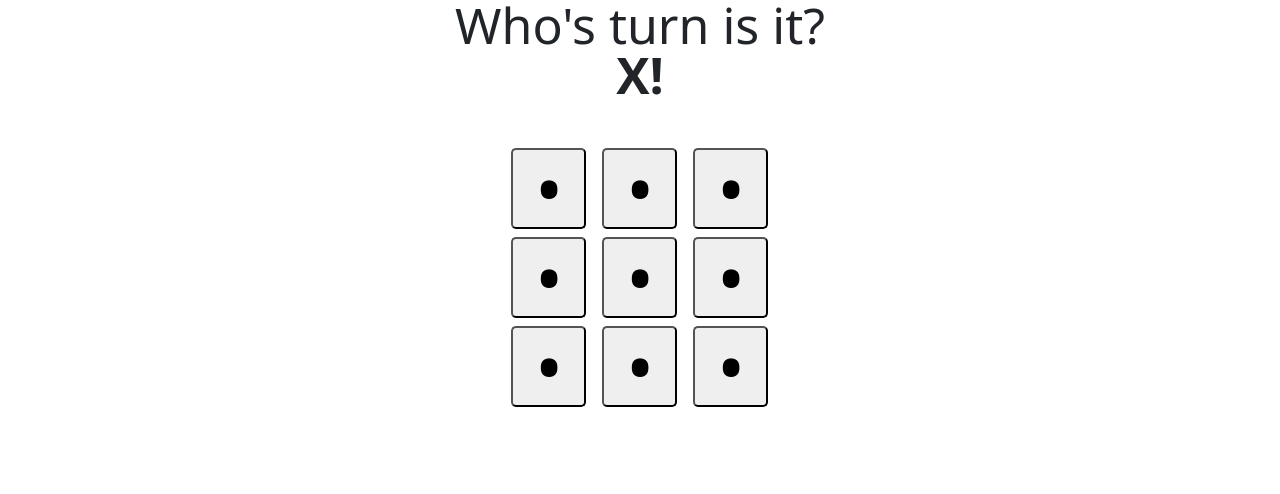
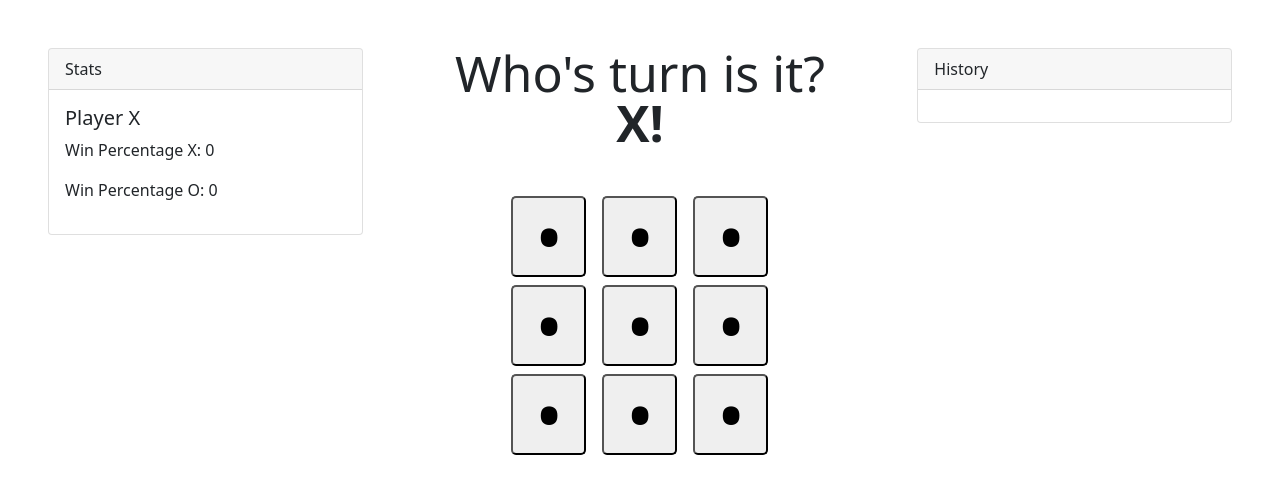
Before and after one commit to samgaard/ticatactoe, a React (Create React App) app: page / in a window 1280 px wide. Shown: the top 494 px of the page. Built offline with nearby package versions, Linux system fonts and the light colour scheme.

Commit message:
history and stats

```diff
--- a/src/App.js
+++ b/src/App.js
@@ -1,4 +1,4 @@
-import { React, useState } from 'react';
+import { useState } from 'react';
 
 import './App.css';
 
@@ -154,7 +154,8 @@ const GameBoard = () => {
     }
 
     const ResetGameBoard = () => {
-        setHistory(history => [...history, moves]);
+        setHistory(history => [...history, {winner: theWinner, board: moves}]);
+
         setMoves(Object.assign({}, freshBoard));
         setActivePlayer(defaultPlayer);
         setTurnNumber(1);
@@ -162,19 +163,40 @@ const GameBoard = () => {
     };
 
     const HistoryBoard = ({board}) => {
-        let result = [];
+        let rows = [];
         for (let i = 0; i < 3; i++) {
-            result.push(Object.values(board[i]).join(' '));
+            let cells = [];
+            for (let j = 0; j < 3; j++) {
+                cells.push(board[i][j] || '•');
+            }
+            rows.push(cells);
         }
-        return <ul>
-            {result.map((n, x) => {
-                return <li key={x} style={{'listStyle': 'none'}}>{n}</li>
+
+        return <table>
+            {rows.map((row, x) => {
+                return <tr>
+                    {row.map((cell, j) => {
+                        return <td key={j} style={{'listStyle': 'none', border: '1px solid', lineHeight: '13px'}}>{cell}</td>
+                    })}
+                </tr>
             })}
-        </ul>;
+        </table>;
     };
 
-    return <div className={'row'}>
-        <div className={'col-sm-12 col-md-4 offset-md-4'}>
+    return <div className={'row mt-5'}>
+        <div className={'col-sm-12 col-md-4'}>
+            <div className="card mx-5">
+                <div className="card-header">
+                    Stats
+                </div>
+                <div className="card-body">
+                    <h5 className="card-title">Player X</h5>
+                    <p>Win Percentage X: {history.length && parseInt(history.filter(n => n.winner === 'x').length / history.length * 100, 10) + '%'}</p>
+                    <p>Win Percentage O: {history.length && parseInt(history.filter(n => n.winner === 'o').length / history.length * 100, 10) + '%'}</p>
+                </div>
+            </div>
+        </div>
+        <div className={'col-sm-12 col-md-4'}>
             <div id={"gameboard"}>
                 <div className={'text-center'}>
                     {theWinner
@@ -201,16 +223,24 @@ const GameBoard = () => {
                 </div>
             </div>
             <div className={'text-center'}>
-                {theWinner && <button onClick={ResetGameBoard}>Reset</button>}
+                {theWinner && <button className="btn btn-primary" onClick={ResetGameBoard}>Reset</button>}
             </div>
         </div>
         <div className={'col-sm-12 col-md-4'}>
-            {history.map((board, i) => {
-                return <div key={i}>
-                    <h3>Game {i + 1}</h3>
-                    <HistoryBoard board={board}/>
+            <div className="card mx-5">
+                <div className="card-header">
+                    History
                 </div>
-            })}
+                <div className="card-body">
+                    {history.map((result, i) => {
+                        return <div key={i}>
+                            <h5 className="card-title">Game {i + 1} - Winner {result.winner.toUpperCase()}</h5>
+                            <HistoryBoard board={result.board}/>
+                        </div>
+                    })}
+                </div>
+            </div>
+
         </div>
     </div>;
 };
```
